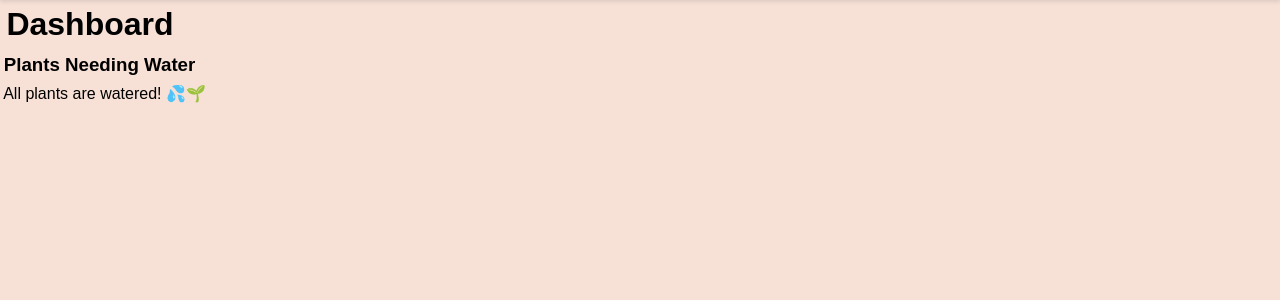
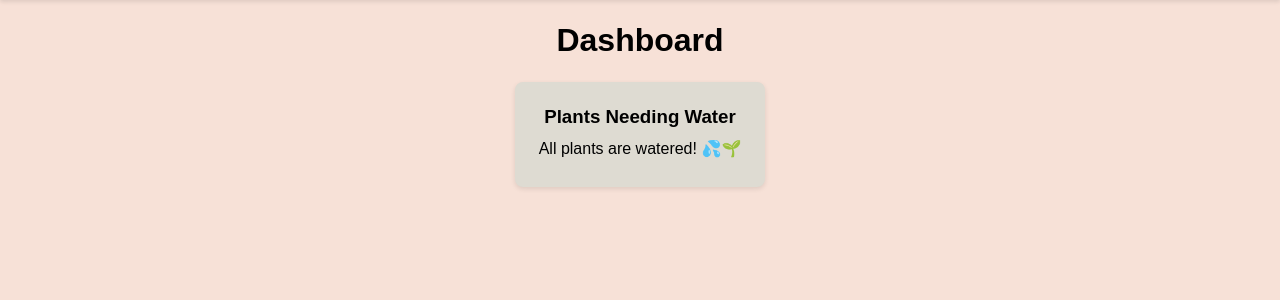
Before and after one commit to talonlikeaclaw/flask-plant-tracker, a Flask app: page /dashboard in a window 1280 px wide. Shown: the part 50-350 px from the top of the page. Run offline with Flask 3, Linux system fonts and the light colour scheme; the visitor is signed in with stand-in values (Sample User, id 1); data that the repository does not hold is empty; some web fonts are replaced.

Commit message:
style dashboard table

```diff
--- a/app/static/styles/page.css
+++ b/app/static/styles/page.css
@@ -111,6 +111,87 @@ p {
   border-radius: 5px;
   margin: 15px 0;
   text-align: center;
+}
+
+/* Dashboard */
+.dashboard-heading {
+  text-align: center;
+  padding: 1rem;
+}
+
+.dashboard-section {
+  display: flex;
+  flex-direction: column;
+  align-items: center;
+  max-width: 90%;
+  margin: 0 auto;
+  padding: 20px;
+  background: #dedbd2;
+  border-radius: 8px;
+  box-shadow: 0 2px 5px rgba(0, 0, 0, 0.1);
+}
+
+.dashboard-table {
+  width: 100%;
+  border-collapse: collapse;
+  background: white;
+  border-radius: 5px;
+}
+
+.dashboard-table th,
+.dashboard-table td {
+  padding: 12px;
+  border-bottom: 1px solid #ddd;
+  text-align: center;
+}
+
+.dashboard-table th {
+  background: #f4f4f4;
+  font-weight: bold;
+}
+
+.dashboard-table tr:hover {
+  background-color: #f1f1f1;
+}
+
+.plant-image img {
+  width: 50px;
+  height: 50px;
+  object-fit: cover;
+  border-radius: 5px;
+}
+
+.plant-image span {
+  color: #777;
+  font-size: 14px;
+}
+
+.dashboard-actions a {
+  display: inline-block;
+  padding: 6px 12px;
+  margin: 2px;
+  font-size: 14px;
+  text-decoration: none;
+  border-radius: 4px;
+}
+
+.dashboard-actions a:first-of-type {
+  background: #0b3948;
+  color: white;
+}
+
+.dashboard-actions a:last-of-type {
+  background: #416165;
+  color: white;
+}
+
+.dashboard-actions a:hover {
+  opacity: 0.8;
+}
+
+.never-watered {
+  color: #ff4444;
+  font-weight: bold;
 }
 
 /* Forms */
--- a/app/templates/dashboard.html
+++ b/app/templates/dashboard.html
@@ -1,7 +1,7 @@
 {% extends "base.html" %}
 {% block title %}Dashboard{% endblock %}
 {% block content %}
-    <h1>Dashboard</h1>
+    <h1 class="dashboard-heading">Dashboard</h1>
     <section class="dashboard-section">
         <h3>Plants Needing Water</h3>
         {% if plants_need_water %}
@@ -32,11 +32,11 @@
                                     {{ plant.last_watered.strftime("%b %d") }}
                                     ({{ (now - plant.last_watered).days }} days ago)
                                 {% else %}
-                                    <span class="never-water">Never</span>
+                                    <span class="never-watered">Never</span>
                                 {% endif %}
                             </td>
                             <td>{{ plant.location }}</td>
-                            <td class="actions">
+                            <td class="dashboard-actions">
                                 <a href="{{ url_for('plants.detail', id=plant.id) }}">View</a>
                                 <a href="{{ url_for('plants.add_care', id=plant.id) }}">Add Care</a>
                             </td>
```
